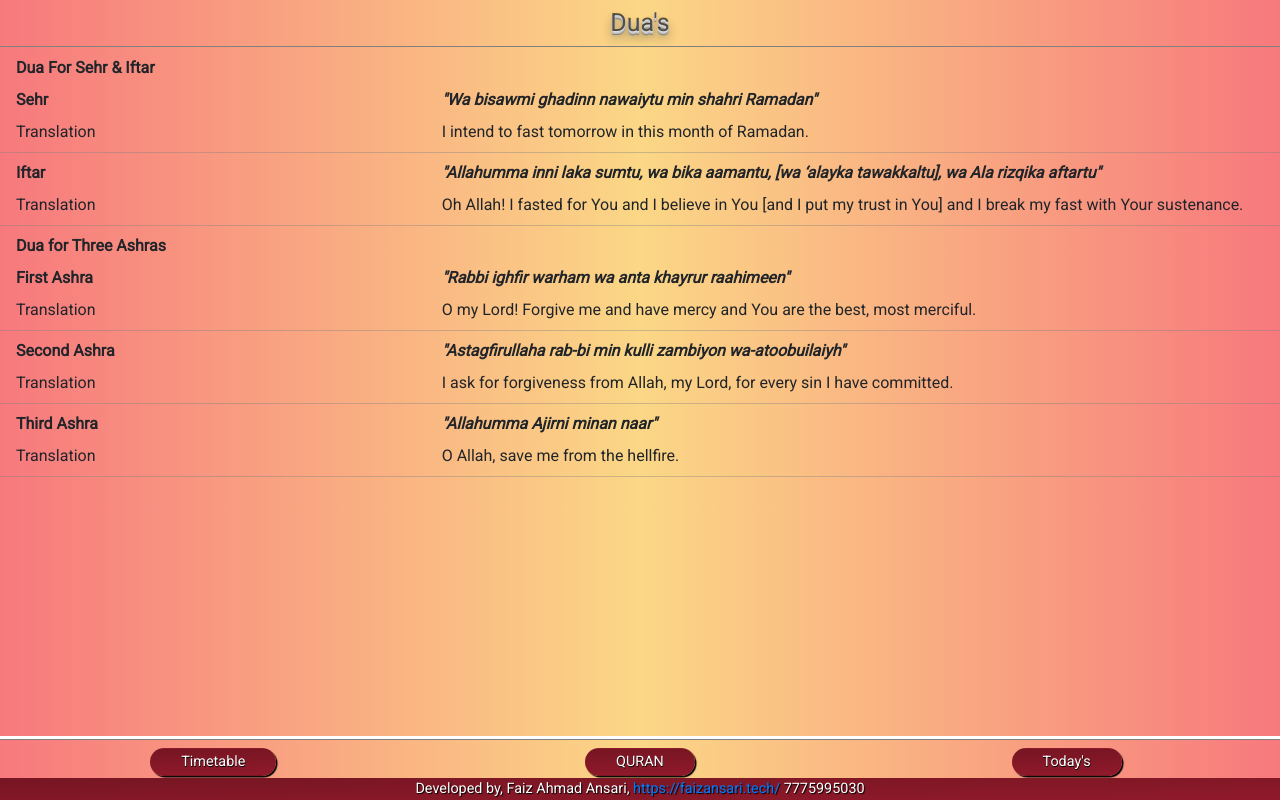
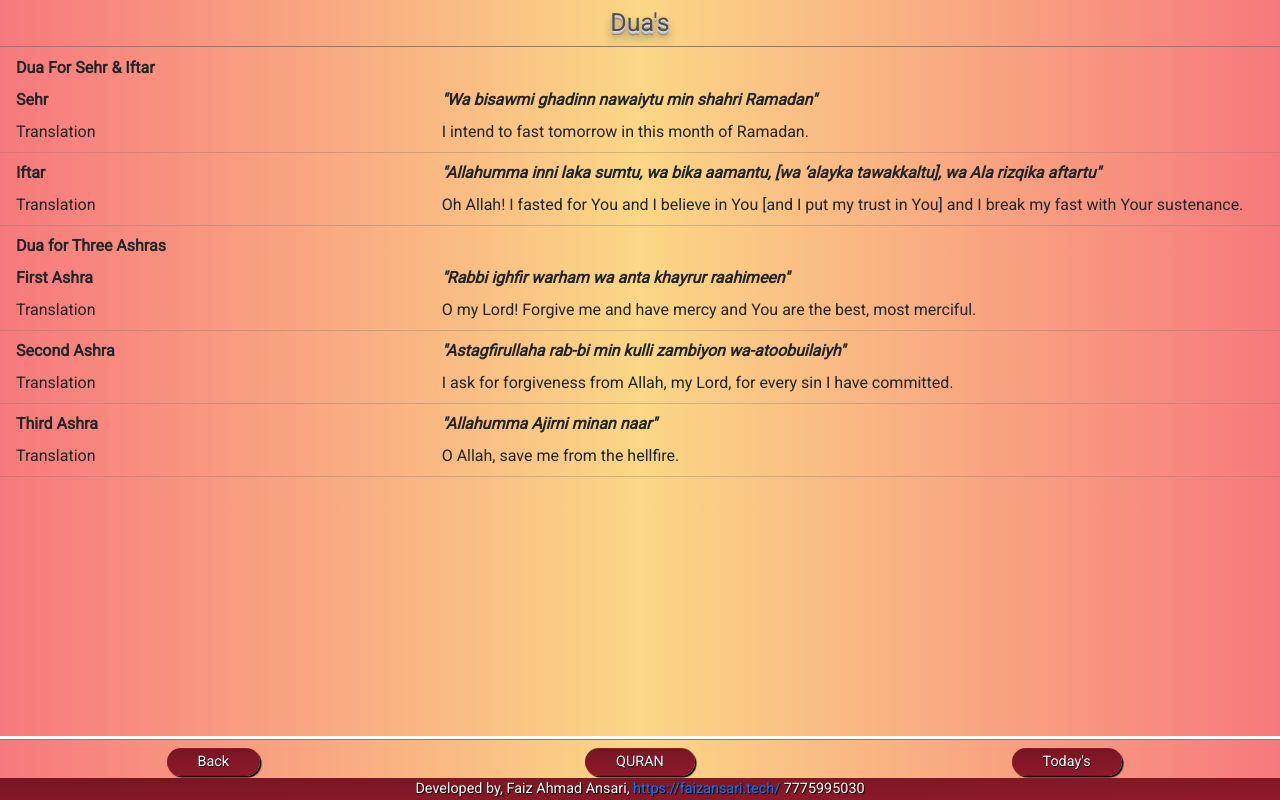
Before and after one commit to Faiz-Ahmad-Ansari/ramzan, a React (Create React App) app: page /dua in a window 1280 px wide. Built offline with nearby package versions, Linux system fonts and the light colour scheme.

Commit message:
minor bugfix

```diff
--- a/src/components/dua.js
+++ b/src/components/dua.js
@@ -65,7 +65,7 @@ function Dua() {
                 <div className='row btns-group border-top-grey pt-1 p-0 m-0'>
                         <div className='col-4 mt-1 mb-2 text-center '>
                             <Link to='/'  className="btn btn1 btn-quran2">
-                                Timetable
+                                Back
                             </Link>
                         </div>
                         <div className='col-4 mt-1 mb-2 text-center '>
```
